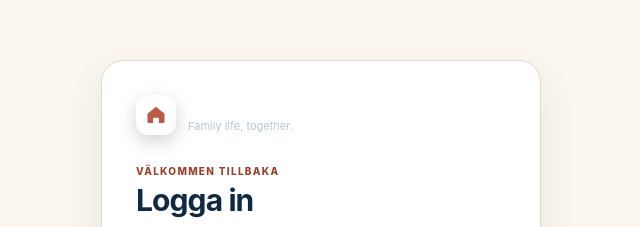
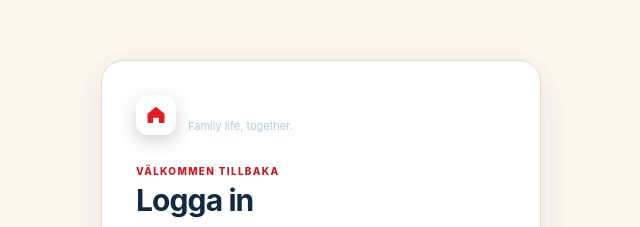
Before and after one commit to AdrianAmbjorn/Vardilo, a Next.js app: page /login in a window 1280 px wide. Shown: the part 106-333 px from the top of the page, without its empty margins (319-959 px from the left). Built offline with nearby package versions, Linux system fonts and the light colour scheme; no server answers.

Commit message:
Replace terracotta accents with vivid red

```diff
--- a/app/vardilo-theme.css
+++ b/app/vardilo-theme.css
@@ -8,8 +8,8 @@
   --accent-soft: #e8eef4;
   --red: #d52b2b;
   --red-soft: #fbe9e9;
-  --terracotta: #b85c46;
-  --terracotta-text: #99432f;
+  --terracotta: #e51b23;
+  --terracotta-text: #cf1820;
   --sage: #6e8b76;
   --sage-soft: #e8efe7;
   --shadow: 0 14px 40px rgba(16, 42, 67, .08);
```
